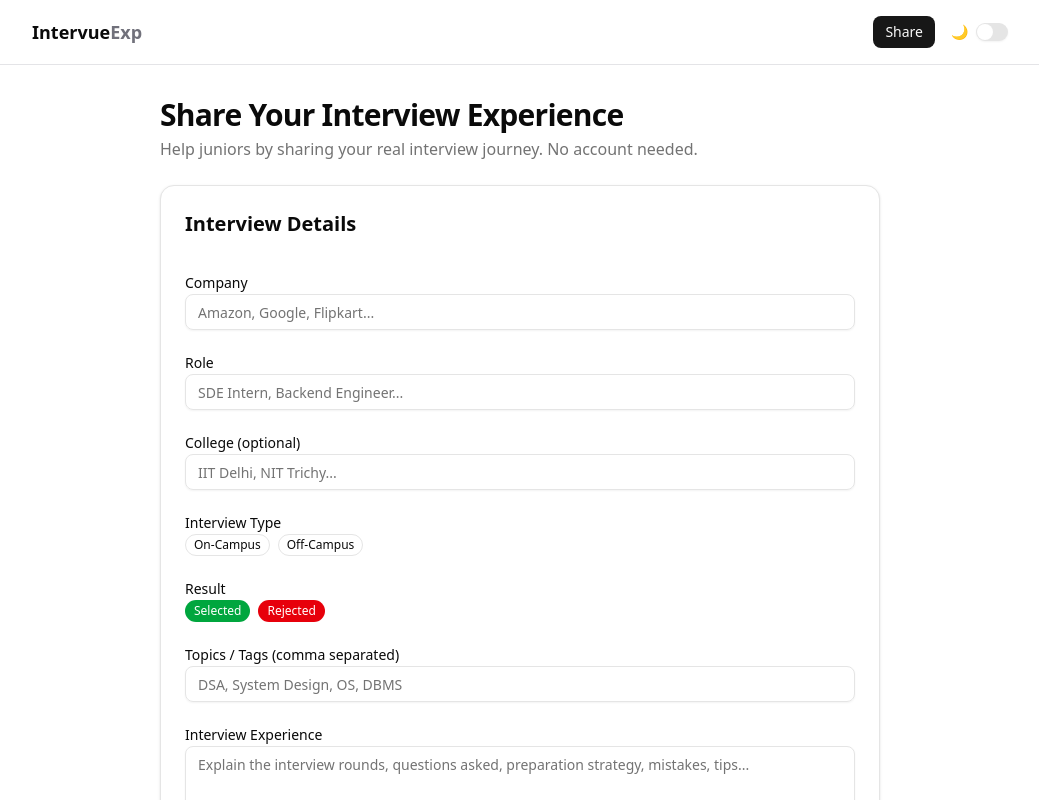
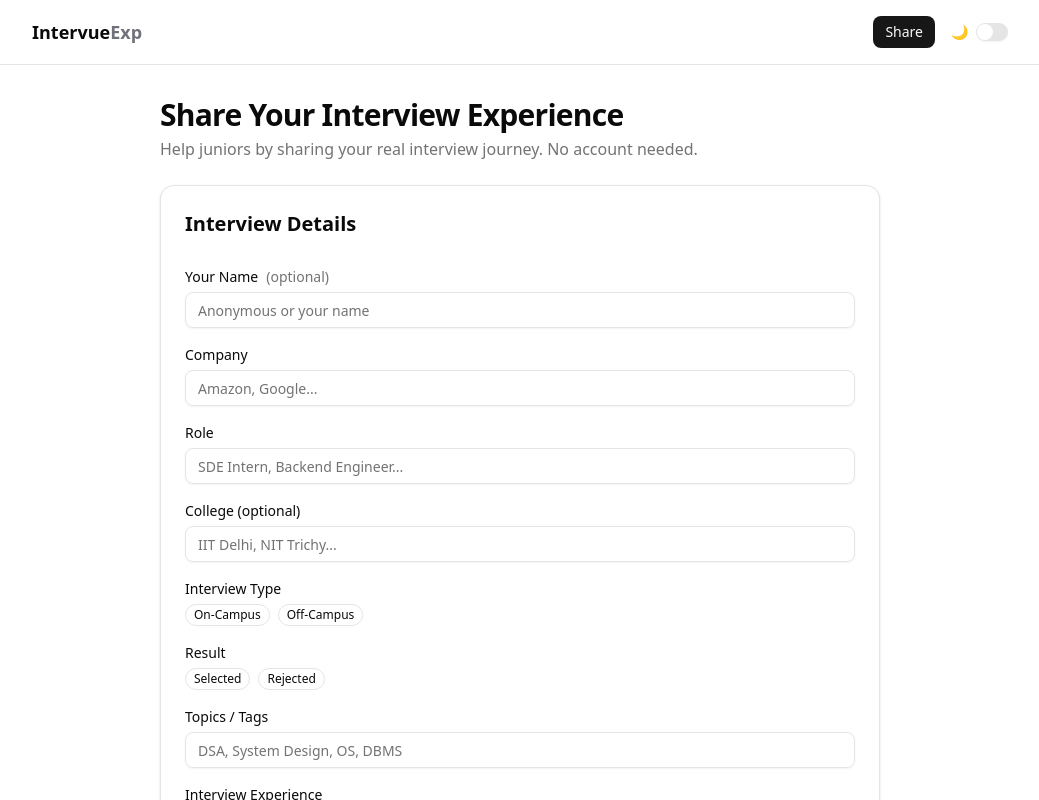
Before and after one commit to Freakcodes/IntervueExp, a Next.js app: page /create in a window 1280 px wide. Shown: the top 800 px of the page, without its empty margins (120-1159 px from the left). Built offline with nearby package versions, Linux system fonts and the light colour scheme.

Commit message:
form validation and db connection

```diff
--- a/src/app/(main)/create/_components/CreateExperienceForm.jsx
+++ b/src/app/(main)/create/_components/CreateExperienceForm.jsx
@@ -1,14 +1,51 @@
 "use client";
 
-import { useState } from "react";
+import { useForm } from "react-hook-form";
+import {
+  Form,
+  FormField,
+  FormItem,
+  FormLabel,
+  FormControl,
+  FormMessage,
+} from "@/components/ui/form";
 import { Card, CardContent, CardHeader } from "@/components/ui/card";
 import { Input } from "@/components/ui/input";
 import { Textarea } from "@/components/ui/textarea";
 import { Button } from "@/components/ui/button";
 import { Badge } from "@/components/ui/badge";
+import { useState } from "react";
 
 export default function CreateExperienceForm() {
-  const [tags, setTags] = useState("");
+  const form = useForm({
+    defaultValues: {
+      name: "",
+      company: "",
+      role: "",
+      college: "",
+      interviewType: "",
+      result: "",
+      tags: "",
+      experience: "",
+    },
+  });
+
+  const { handleSubmit, setValue, watch } = form;
+
+  const interviewType = watch("interviewType");
+  const result = watch("result");
+
+  function onSubmit(data) {
+    const payload = {
+      ...data,
+      tags: data.tags
+        .split(",")
+        .map((t) => t.trim())
+        .filter(Boolean),
+    };
+
+    console.log(payload);
+  }
 
   return (
     <Card>
@@ -16,70 +53,193 @@ export default function CreateExperienceForm() {
         <h2 className="text-xl font-semibold">Interview Details</h2>
       </CardHeader>
 
-      <CardContent className="space-y-5">
+      <CardContent>
+        <Form {...form}>
+          <form
+            onSubmit={handleSubmit(onSubmit)}
+            className="space-y-5"
+          >
+            {/* Name (Optional) */}
+            <FormField
+              control={form.control}
+              name="name"
+              rules={{
+                maxLength: {
+                  value: 50,
+                  message: "Name is too long",
+                },
+              }}
+              render={({ field }) => (
+                <FormItem>
+                  <FormLabel>
+                    Your Name <span className="text-muted-foreground">(optional)</span>
+                  </FormLabel>
+                  <FormControl>
+                    <Input placeholder="Anonymous or your name" {...field} />
+                  </FormControl>
+                  <FormMessage />
+                </FormItem>
+              )}
+            />
+
             {/* Company */}
-        <div className="space-y-1">
-          <label className="text-sm font-medium">Company</label>
-          <Input placeholder="Amazon, Google, Flipkart..." />
-        </div>
+            <FormField
+              control={form.control}
+              name="company"
+              rules={{ required: "Company name is required" }}
+              render={({ field }) => (
+                <FormItem>
+                  <FormLabel>Company</FormLabel>
+                  <FormControl>
+                    <Input placeholder="Amazon, Google..." {...field} />
+                  </FormControl>
+                  <FormMessage />
+                </FormItem>
+              )}
+            />
 
             {/* Role */}
-        <div className="space-y-1">
-          <label className="text-sm font-medium">Role</label>
-          <Input placeholder="SDE Intern, Backend Engineer..." />
-        </div>
+            <FormField
+              control={form.control}
+              name="role"
+              rules={{ required: "Role is required" }}
+              render={({ field }) => (
+                <FormItem>
+                  <FormLabel>Role</FormLabel>
+                  <FormControl>
+                    <Input placeholder="SDE Intern, Backend Engineer..." {...field} />
+                  </FormControl>
+                  <FormMessage />
+                </FormItem>
+              )}
+            />
 
             {/* College */}
-        <div className="space-y-1">
-          <label className="text-sm font-medium">College (optional)</label>
-          <Input placeholder="IIT Delhi, NIT Trichy..." />
-        </div>
+            <FormField
+              control={form.control}
+              name="college"
+              render={({ field }) => (
+                <FormItem>
+                  <FormLabel>College (optional)</FormLabel>
+                  <FormControl>
+                    <Input placeholder="IIT Delhi, NIT Trichy..." {...field} />
+                  </FormControl>
+                </FormItem>
+              )}
+            />
 
             {/* Interview Type */}
-        <div className="space-y-1">
-          <label className="text-sm font-medium">Interview Type</label>
+            <FormField
+              control={form.control}
+              name="interviewType"
+              rules={{ required: "Select interview type" }}
+              render={() => (
+                <FormItem>
+                  <FormLabel>Interview Type</FormLabel>
                   <div className="flex gap-2">
-            <Badge variant="outline">On-Campus</Badge>
-            <Badge variant="outline">Off-Campus</Badge>
+                    {["On-Campus", "Off-Campus"].map((type) => (
+                      <Badge
+                        key={type}
+                        variant={interviewType === type ? "default" : "outline"}
+                        className="cursor-pointer"
+                        onClick={() => setValue("interviewType", type)}
+                      >
+                        {type}
+                      </Badge>
+                    ))}
                   </div>
-        </div>
+                  <FormMessage />
+                </FormItem>
+              )}
+            />
 
             {/* Result */}
-        <div className="space-y-1">
-          <label className="text-sm font-medium">Result</label>
+            <FormField
+              control={form.control}
+              name="result"
+              rules={{ required: "Select result" }}
+              render={() => (
+                <FormItem>
+                  <FormLabel>Result</FormLabel>
                   <div className="flex gap-2">
-            <Badge className="bg-green-600 text-white">Selected</Badge>
-            <Badge variant="destructive">Rejected</Badge>
+                    <Badge
+                      className={`cursor-pointer ${
+                        result === "Selected" ? "bg-green-600 text-white" : ""
+                      }`}
+                      variant={result === "Selected" ? "default" : "outline"}
+                      onClick={() => setValue("result", "Selected")}
+                    >
+                      Selected
+                    </Badge>
+
+                    <Badge
+                      variant={result === "Rejected" ? "destructive" : "outline"}
+                      className="cursor-pointer"
+                      onClick={() => setValue("result", "Rejected")}
+                    >
+                      Rejected
+                    </Badge>
                   </div>
-        </div>
+                  <FormMessage />
+                </FormItem>
+              )}
+            />
 
             {/* Tags */}
-        <div className="space-y-1">
-          <label className="text-sm font-medium">
-            Topics / Tags (comma separated)
-          </label>
+            <FormField
+              control={form.control}
+              name="tags"
+              rules={{
+                required: "At least one tag is required",
+              }}
+              render={({ field }) => (
+                <FormItem>
+                  <FormLabel>Topics / Tags</FormLabel>
+                  <FormControl>
                     <Input
                       placeholder="DSA, System Design, OS, DBMS"
-            value={tags}
-            onChange={(e) => setTags(e.target.value)}
+                      {...field}
                     />
-        </div>
+                  </FormControl>
+                  <FormMessage />
+                </FormItem>
+              )}
+            />
 
             {/* Experience */}
-        <div className="space-y-1">
-          <label className="text-sm font-medium">
-            Interview Experience
-          </label>
+            <FormField
+              control={form.control}
+              name="experience"
+              rules={{
+                required: "Experience is required",
+                minLength: {
+                  value: 100,
+                  message: "Please write at least 100 characters",
+                },
+              }}
+              render={({ field }) => (
+                <FormItem>
+                  <FormLabel>Interview Experience</FormLabel>
+                  <FormControl>
                     <Textarea
-            placeholder="Explain the interview rounds, questions asked, preparation strategy, mistakes, tips..."
                       className="min-h-[180px]"
+                      placeholder="Explain interview rounds, questions, preparation, mistakes, tips..."
+                      {...field}
                     />
-        </div>
+                  </FormControl>
+                  <FormMessage />
+                </FormItem>
+              )}
+            />
 
             {/* Submit */}
             <div className="flex justify-end">
-          <Button className="px-8">Submit Experience</Button>
+              <Button type="submit" className="px-8">
+                Submit Experience
+              </Button>
             </div>
+          </form>
+        </Form>
       </CardContent>
     </Card>
   );
--- a/src/app/layout.js
+++ b/src/app/layout.js
@@ -15,7 +15,7 @@ const geistMono = Geist_Mono({
 });
 
 export const metadata = {
-  title: "Create Next App",
+  title: "InterVue Exp",
   description: "Generated by create next app",
 };
 
--- /dev/null
+++ b/src/components/ui/form.jsx
@@ -0,0 +1,144 @@
+"use client";
+import * as React from "react"
+import { Slot } from "@radix-ui/react-slot"
+import { Controller, FormProvider, useFormContext, useFormState } from "react-hook-form";
+
+import { cn } from "@/lib/utils"
+import { Label } from "@/components/ui/label"
+
+const Form = FormProvider
+
+const FormFieldContext = React.createContext({})
+
+const FormField = (
+  {
+    ...props
+  }
+) => {
+  return (
+    <FormFieldContext.Provider value={{ name: props.name }}>
+      <Controller {...props} />
+    </FormFieldContext.Provider>
+  );
+}
+
+const useFormField = () => {
+  const fieldContext = React.useContext(FormFieldContext)
+  const itemContext = React.useContext(FormItemContext)
+  const { getFieldState } = useFormContext()
+  const formState = useFormState({ name: fieldContext.name })
+  const fieldState = getFieldState(fieldContext.name, formState)
+
+  if (!fieldContext) {
+    throw new Error("useFormField should be used within <FormField>")
+  }
+
+  const { id } = itemContext
+
+  return {
+    id,
+    name: fieldContext.name,
+    formItemId: `${id}-form-item`,
+    formDescriptionId: `${id}-form-item-description`,
+    formMessageId: `${id}-form-item-message`,
+    ...fieldState,
+  }
+}
+
+const FormItemContext = React.createContext({})
+
+function FormItem({
+  className,
+  ...props
+}) {
+  const id = React.useId()
+
+  return (
+    <FormItemContext.Provider value={{ id }}>
+      <div data-slot="form-item" className={cn("grid gap-2", className)} {...props} />
+    </FormItemContext.Provider>
+  );
+}
+
+function FormLabel({
+  className,
+  ...props
+}) {
+  const { error, formItemId } = useFormField()
+
+  return (
+    <Label
+      data-slot="form-label"
+      data-error={!!error}
+      className={cn("data-[error=true]:text-destructive", className)}
+      htmlFor={formItemId}
+      {...props} />
+  );
+}
+
+function FormControl({
+  ...props
+}) {
+  const { error, formItemId, formDescriptionId, formMessageId } = useFormField()
+
+  return (
+    <Slot
+      data-slot="form-control"
+      id={formItemId}
+      aria-describedby={
+        !error
+          ? `${formDescriptionId}`
+          : `${formDescriptionId} ${formMessageId}`
+      }
+      aria-invalid={!!error}
+      {...props} />
+  );
+}
+
+function FormDescription({
+  className,
+  ...props
+}) {
+  const { formDescriptionId } = useFormField()
+
+  return (
+    <p
+      data-slot="form-description"
+      id={formDescriptionId}
+      className={cn("text-muted-foreground text-sm", className)}
+      {...props} />
+  );
+}
+
+function FormMessage({
+  className,
+  ...props
+}) {
+  const { error, formMessageId } = useFormField()
+  const body = error ? String(error?.message ?? "") : props.children
+
+  if (!body) {
+    return null
+  }
+
+  return (
+    <p
+      data-slot="form-message"
+      id={formMessageId}
+      className={cn("text-destructive text-sm", className)}
+      {...props}>
+      {body}
+    </p>
+  );
+}
+
+export {
+  useFormField,
+  Form,
+  FormItem,
+  FormLabel,
+  FormControl,
+  FormDescription,
+  FormMessage,
+  FormField,
+}
--- /dev/null
+++ b/src/components/ui/label.jsx
@@ -0,0 +1,23 @@
+"use client"
+
+import * as React from "react"
+import * as LabelPrimitive from "@radix-ui/react-label"
+
+import { cn } from "@/lib/utils"
+
+function Label({
+  className,
+  ...props
+}) {
+  return (
+    <LabelPrimitive.Root
+      data-slot="label"
+      className={cn(
+        "flex items-center gap-2 text-sm leading-none font-medium select-none group-data-[disabled=true]:pointer-events-none group-data-[disabled=true]:opacity-50 peer-disabled:cursor-not-allowed peer-disabled:opacity-50",
+        className
+      )}
+      {...props} />
+  );
+}
+
+export { Label }
```
Also changed, not shown: package.json (+6 -1 lines), src/lib/db.js (added, +8 -0 lines), actions/experience.js (added), 1 other file (tests, documents, lock files or other folders). Lines whose indentation alone changed are shown as unchanged.
